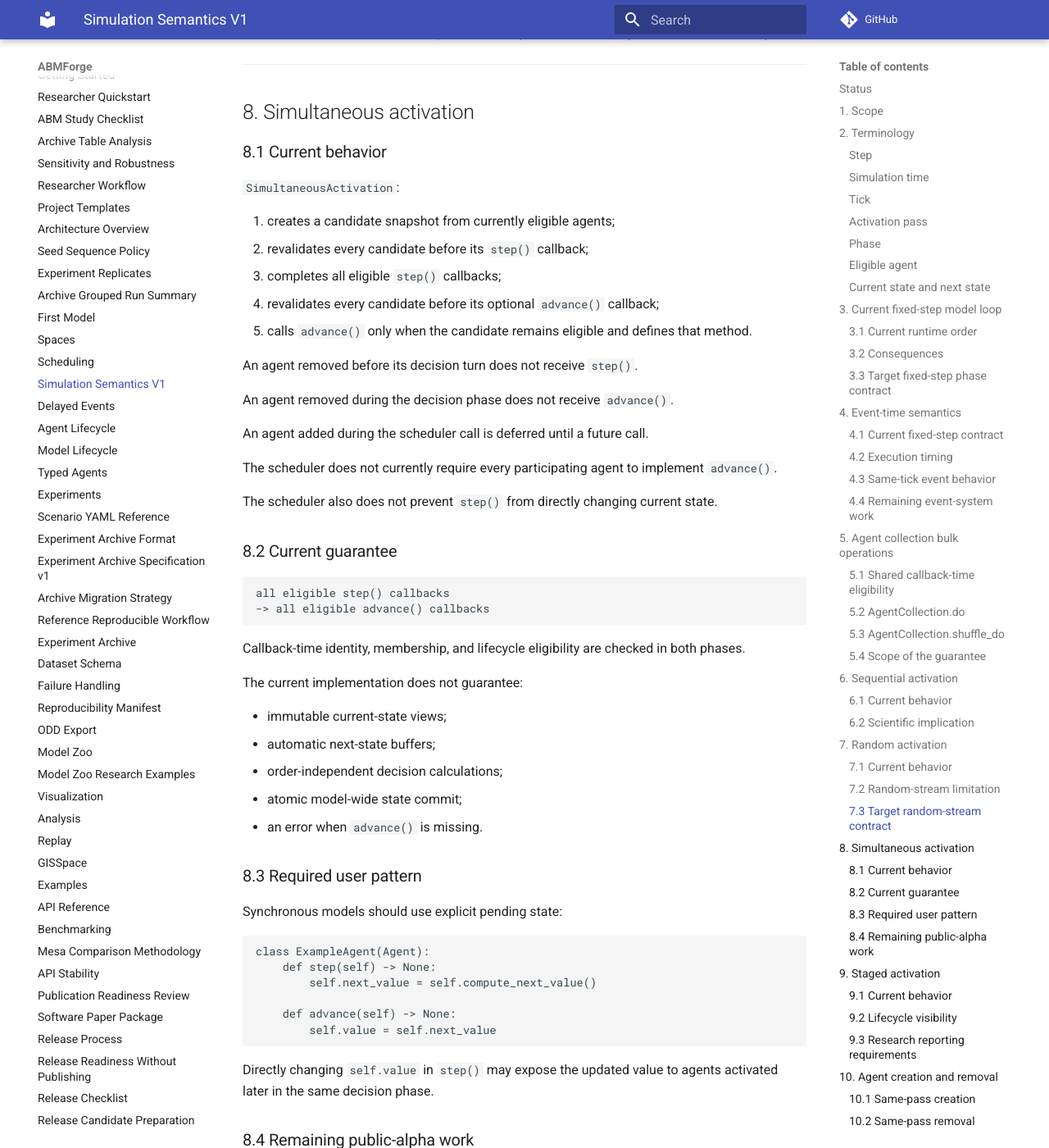
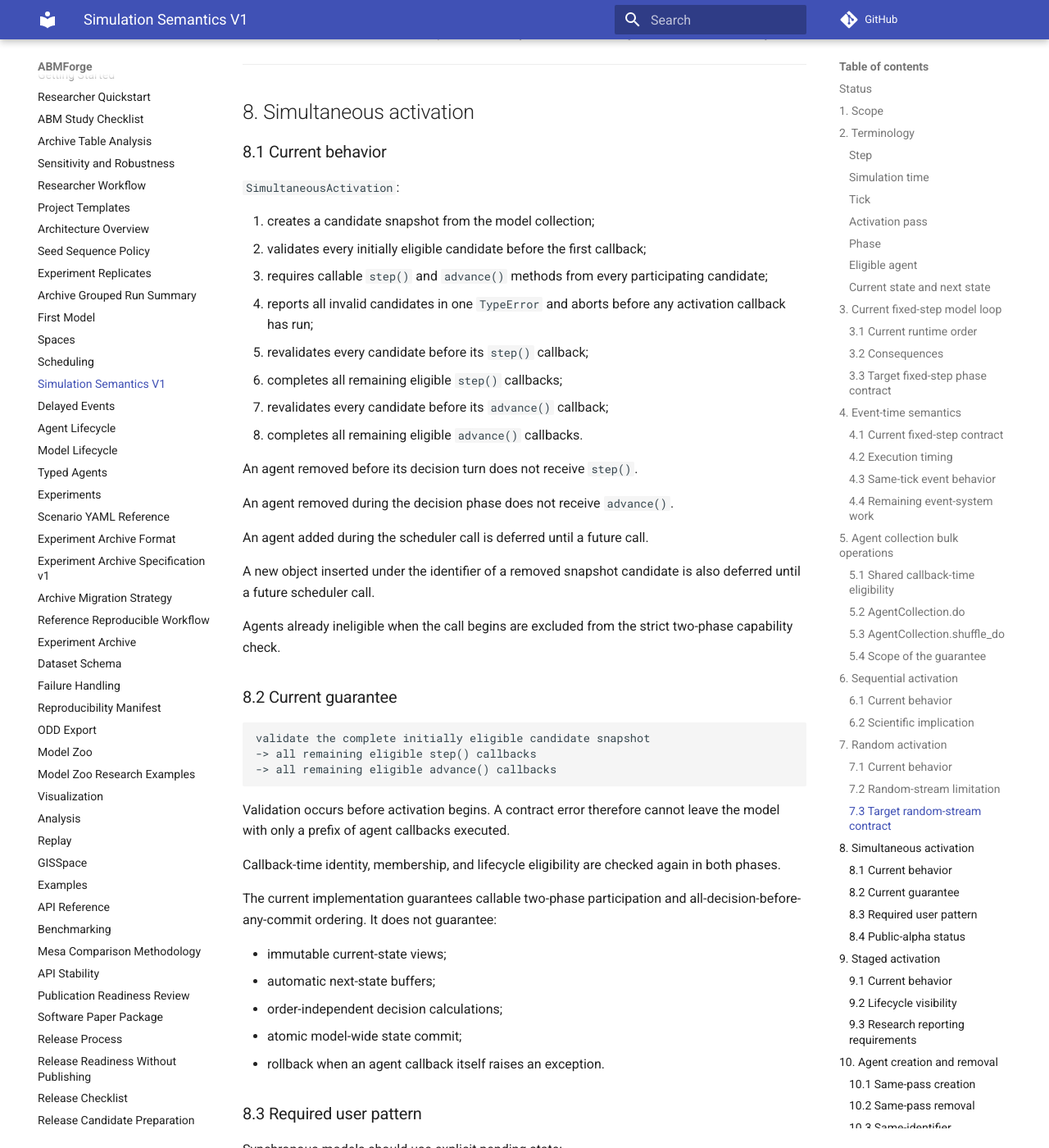
Before and after one commit to fatihuludag-lab/abmforge, an MkDocs documentation site: the page built from docs/simulation-semantics-v1.md, in a window 1280 px wide and 1400 px high, scrolled down 9931 px. Shown: the whole window at 82% size. Built offline with MkDocs 1.6.1 and Material for MkDocs 9.7.7, drawn with Linux system fonts in a browser that asks for light colours; comment, search, counter and statistics services are not loaded; some of the changed text lies outside the part shown.

Commit message:
fix: enforce strict simultaneous activation contract

````diff
--- a/docs/simulation-semantics-v1.md
+++ b/docs/simulation-semantics-v1.md
@@ -429,12 +429,16 @@ random-draw history.
 
 `SimultaneousActivation`:
 
-1. creates a candidate snapshot from currently eligible agents;
-2. revalidates every candidate before its `step()` callback;
-3. completes all eligible `step()` callbacks;
-4. revalidates every candidate before its optional `advance()` callback;
-5. calls `advance()` only when the candidate remains eligible and defines
-   that method.
+1. creates a candidate snapshot from the model collection;
+2. validates every initially eligible candidate before the first callback;
+3. requires callable `step()` and `advance()` methods from every participating
+   candidate;
+4. reports all invalid candidates in one `TypeError` and aborts before any
+   activation callback has run;
+5. revalidates every candidate before its `step()` callback;
+6. completes all remaining eligible `step()` callbacks;
+7. revalidates every candidate before its `advance()` callback;
+8. completes all remaining eligible `advance()` callbacks.
 
 An agent removed before its decision turn does not receive `step()`.
 
@@ -442,29 +446,34 @@ An agent removed during the decision phase does not receive `advance()`.
 
 An agent added during the scheduler call is deferred until a future call.
 
-The scheduler does not currently require every participating agent to
-implement `advance()`.
+A new object inserted under the identifier of a removed snapshot candidate is
+also deferred until a future scheduler call.
 
-The scheduler also does not prevent `step()` from directly changing current
-state.
+Agents already ineligible when the call begins are excluded from the strict
+two-phase capability check.
 
 ### 8.2 Current guarantee
 
 ```text
-all eligible step() callbacks
--> all eligible advance() callbacks
+validate the complete initially eligible candidate snapshot
+-> all remaining eligible step() callbacks
+-> all remaining eligible advance() callbacks
 ```
 
-Callback-time identity, membership, and lifecycle eligibility are checked in
-both phases.
+Validation occurs before activation begins. A contract error therefore cannot
+leave the model with only a prefix of agent callbacks executed.
 
-The current implementation does not guarantee:
+Callback-time identity, membership, and lifecycle eligibility are checked
+again in both phases.
+
+The current implementation guarantees callable two-phase participation and
+all-decision-before-any-commit ordering. It does not guarantee:
 
 - immutable current-state views;
 - automatic next-state buffers;
 - order-independent decision calculations;
 - atomic model-wide state commit;
-- an error when `advance()` is missing.
+- rollback when an agent callback itself raises an exception.
 
 ### 8.3 Required user pattern
 
@@ -482,15 +491,26 @@ class ExampleAgent(Agent):
 Directly changing `self.value` in `step()` may expose the updated value to
 agents activated later in the same decision phase.
 
-### 8.4 Remaining public-alpha work
+Agents with intentionally empty commit work must provide an explicit callable
+no-op `advance()` method. ABMForge does not silently create commit adapters.
 
-The target strict simultaneous contract will:
+### 8.4 Public-alpha status
 
-- require an explicit two-phase capability;
-- fail early when an eligible agent lacks the required commit method;
-- preserve all-decision-before-any-commit ordering;
-- define whether heterogeneous no-op commit adapters are supported;
-- include a canonical synchronous reference-model test.
+Strict two-phase simultaneous activation is now part of the current runtime
+guarantee.
+
+The resolved contract includes:
+
+- complete capability validation before activation;
+- callable `step()` and `advance()` requirements;
+- one aggregated error for all invalid initial candidates;
+- all-decision-before-any-commit ordering;
+- callback-time removal, replacement, and lifecycle checks in both phases.
+
+Automatic current/next-state isolation remains outside the runtime guarantee.
+Scientific validation of canonical synchronous models remains part of the
+reference-model validation blocker.
+
 
 ---
 
@@ -809,7 +829,7 @@ The manifest and snapshot contracts must record the stream-derivation version an
 | Collection `shuffle_do()` | Seeded candidate-snapshot permutation with callback-time eligibility validation | Independent scheduler RNG stream |
 | Sequential activation | Insertion-order candidate snapshot with callback-time eligibility validation | Dynamic additions during the current pass |
 | Random activation | Initial eligible snapshot, seeded permutation, and callback-time eligibility validation | Independence from behavior RNG draws |
-| Simultaneous activation | All eligible `step()` callbacks before eligible `advance()` callbacks, with validation in both phases | Automatic state isolation or mandatory `advance()` |
+| Simultaneous activation | Preflight validation of callable `step()` and `advance()`, followed by all eligible decisions before all eligible commits | Automatic current/next-state isolation |
 | Staged activation | Declared stage order, optional per-stage shuffle, and validation before every stage callback | Dynamic additions during the current scheduler call |
 | Same-pass removal | Removed, replaced, or non-living candidates are skipped before their next callback | Complete lifecycle cleanup from direct collection removal |
 | Same-pass creation | Newly added agents are deferred until a future pass | Immediate participation in the current candidate snapshot |
@@ -822,21 +842,20 @@ The manifest and snapshot contracts must record the stream-derivation version an
 ## 16. Public-alpha semantic blockers
 
 The following issues must still be resolved before the fixed-step execution
-profile can be treated as public-alpha semantics:
+profile can be treated as complete public-alpha semantics:
 
-1. Simultaneous activation does not require a complete two-phase agent
-   contract.
-2. Scheduler randomness and agent behavior share one RNG stream.
-3. Agent-collection-space lifecycle invariants are not uniformly enforced.
-4. Canonical models lack sufficient scientific invariant and metamorphic
+1. Scheduler randomness and agent behavior share one RNG stream.
+2. Agent-collection-space lifecycle invariants are not uniformly enforced.
+3. Canonical models lack sufficient scientific invariant and metamorphic
    tests.
 
 Removal-aware callback eligibility, strict integer-tick event scheduling,
-and the separation of execution status from analysis eligibility are now
-part of the current runtime guarantee.
+separation of execution status from analysis eligibility, and strict two-phase
+simultaneous activation are now part of the current runtime guarantee.
 
 These remaining items concern correctness and scientific interpretation
 rather than cosmetic API preferences.
+
 ## 17. Model-author responsibilities
 
 Until the target contracts are implemented, model authors should:
@@ -906,8 +925,9 @@ The current ABMForge runtime is best described as:
 > A fixed-step Python ABM execution profile with finite integer event ticks,
 > pre-step event processing, candidate-snapshot activation, callback-time
 > identity and membership validation, deferred same-pass additions,
-> immediate removal visibility, post-step observation, and multiple built-in
-> activation strategies.
+> immediate removal visibility, strict prevalidated two-phase simultaneous
+> activation, post-step observation, and multiple built-in activation
+> strategies.
 
 Fractional event times and implicit numeric coercion are rejected during
 scheduling, preventing events from being silently executed later than
````
Also changed, not shown: other parts of docs/simulation-semantics-v1.md (+4 -5 lines), docs/scheduling.md (+32 -5 lines), 4 other files.
